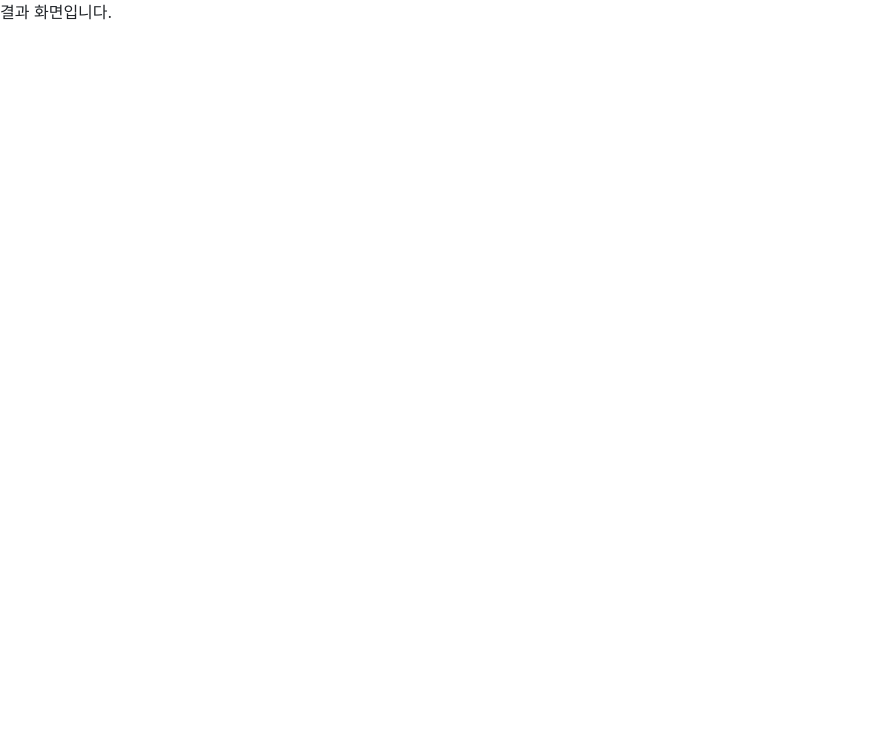
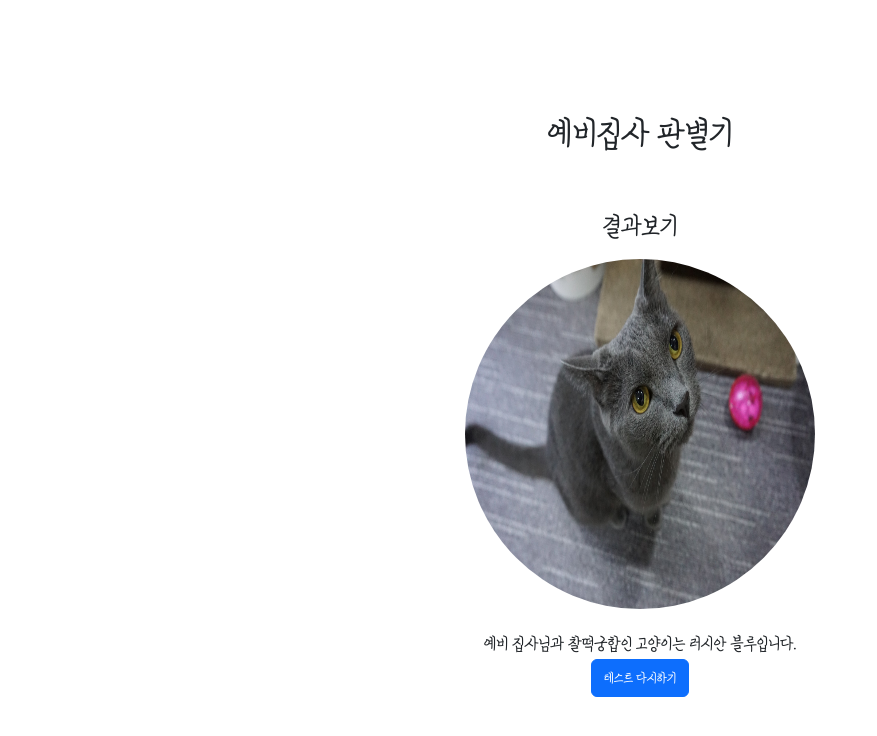
Before and after one commit to kimyh1216/catmbti, a React (Create React App) app: page /result in a window 1280 px wide. Shown: the top 736 px of the page, without its empty margins (0-877 px from the left). Built offline with nearby package versions, Linux system fonts and the light colour scheme.

Commit message:
add result page

```diff
--- a/src/asset/data/resultdata.js
+++ b/src/asset/data/resultdata.js
@@ -127,6 +127,5 @@
     best: 'ENFJ',
     desc: '거인 신사라는 별명을 가진 고양이에요! 조용하고 온화한 성격을 가지고 있으며 매우 똑똑하고 크기와 생김새가 사자나 호랑이처럼 생긴 고양이 입니다!',
     image: `${Mainecoon}`
-  },
-
+  }
 ]
--- a/src/pages/Result.js
+++ b/src/pages/Result.js
@@ -1,7 +1,47 @@
 import React from "react";
+import styled from 'styled-components'
+//import catImage from '../asset/cat_image.jpg'
+import Button from 'react-bootstrap/Button'
+import { useNavigate } from "react-router-dom";
+import { ResultData } from '../asset/data/resultdata'
 
 const Result = () =>{
-    return (<div>결과 화면입니다.</div>)
+    const navigate = useNavigate()
+    return (
+        <Wrapper className="App">
+            <Header>
+                예비집사 판별기
+            </Header>
+            <Title>결과보기</Title>
+            <LogoImage>
+                <img src={ResultData[0].image} className="rounded-circle" width={350} height={350} />
+            </LogoImage>
+            <Desc>예비 집사님과 찰떡궁합인 고양이는 {ResultData[0].name}입니다.</Desc>
+            <Button onClick={()=>navigate('/')}>테스트 다시하기</Button>
+        </Wrapper>
+    )
 }
 
 export default Result;
+
+const Wrapper = styled.div`
+    height:100vh;
+    display:flex;
+    justify-content:center;
+    flex-direction:column;
+    align-items: center;
+`
+const Header = styled.div`
+    font-size: 40px;
+`
+const Title = styled.div`
+    font-size: 30px;
+    margin-top:40px;
+`
+const LogoImage = styled.div`
+    margin-top:10px;
+`
+const Desc = styled.div`
+    font-size:20px;
+    margin-top:20px;
+`
```
